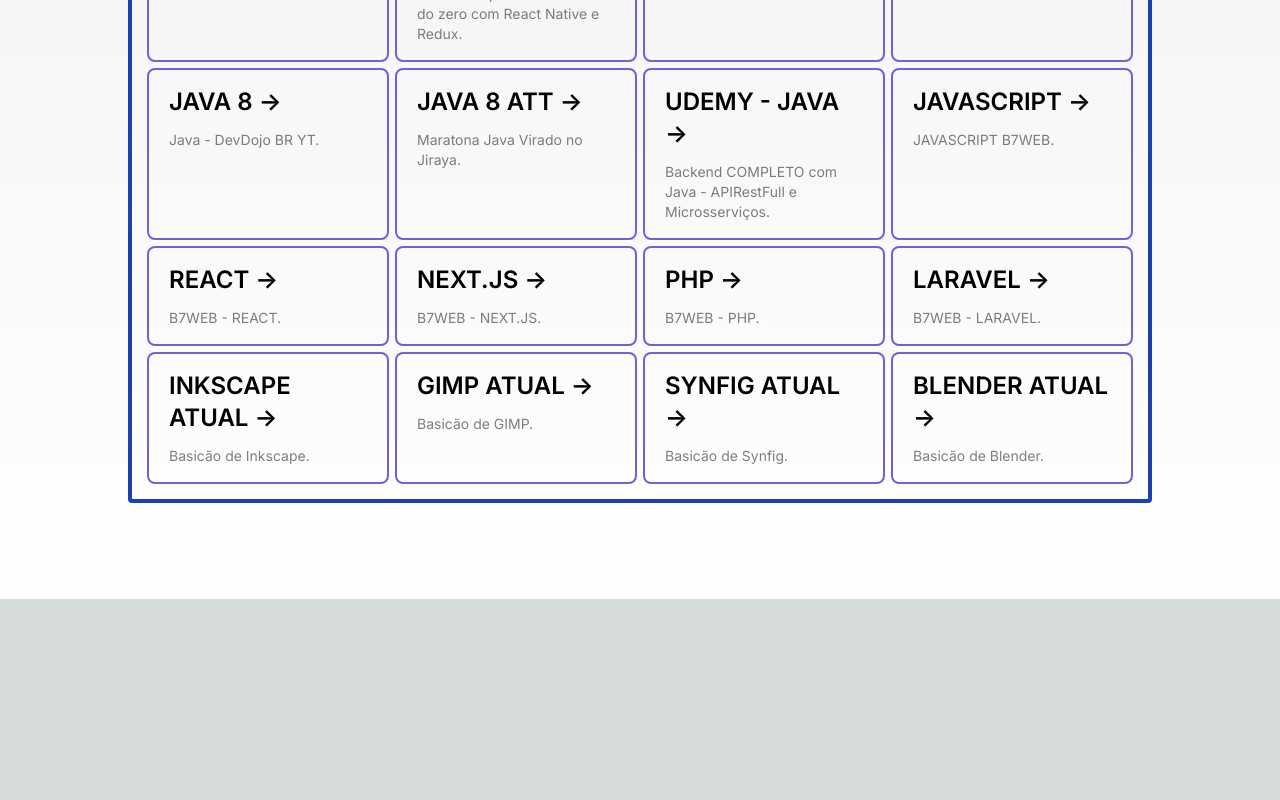
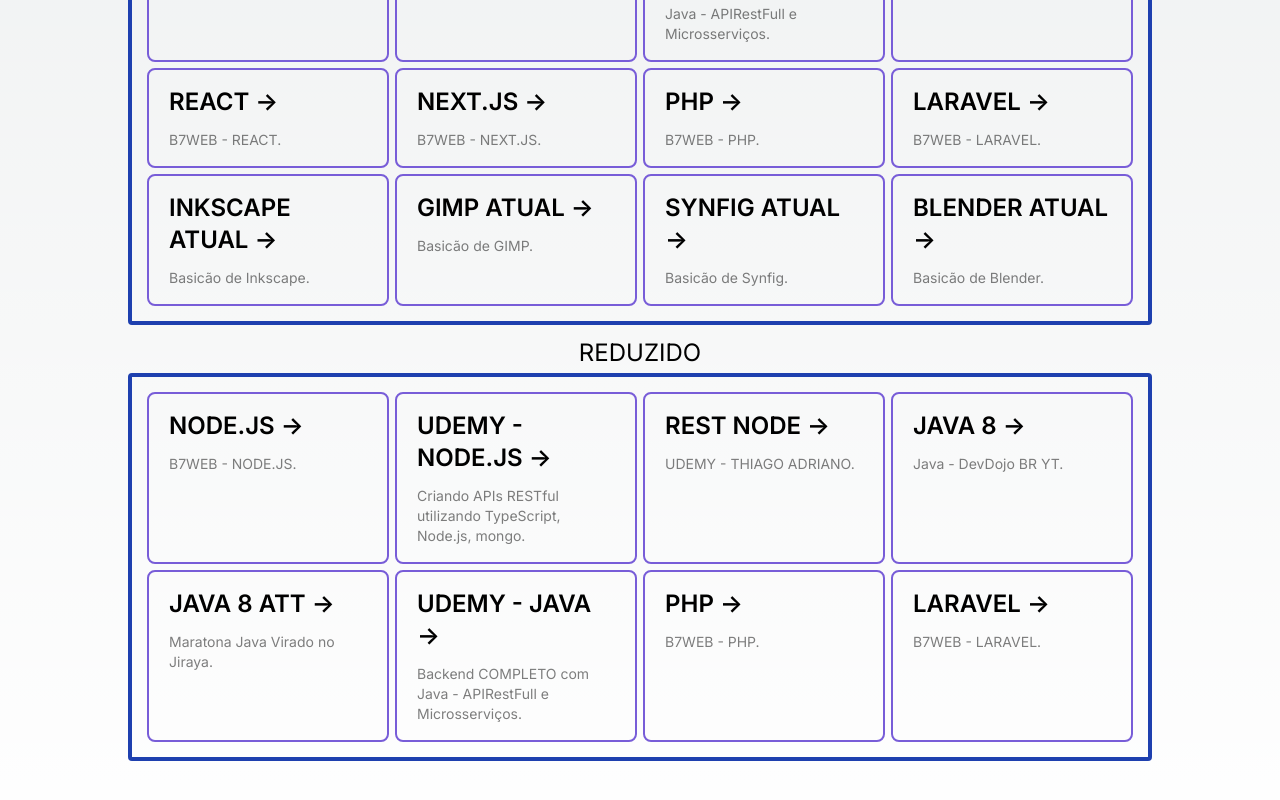
Before and after one commit to GamerCleanVic/design-dev, a Next.js app: page / in a window 1280 px wide. Shown: the part 1869-2669 px from the top of the page. Before the commit the page ends 2468 px from the top, so only its background shows below. Built offline with nearby package versions, Linux system fonts and the light colour scheme.

Commit message:
reduzido

```diff
--- a/src/app/page.tsx
+++ b/src/app/page.tsx
@@ -378,23 +378,6 @@
         </a>
 
         <a
-          href="https://www.udemy.com/course-dashboard-redirect/?course_id=2060799"
-          className="group rounded-lg border border-transparent px-5 py-4 transition-colors hover:border-gray-300 hover:bg-gray-100 hover:dark:border-neutral-700 hover:dark:bg-neutral-800/30 card-buttom"
-          target="_blank"
-          rel="noopener noreferrer"
-        >
-          <h2 className="mb-3 text-2xl font-semibold">
-            REST NODE{" "}
-            <span className="inline-block transition-transform group-hover:translate-x-1 motion-reduce:transform-none">
-              -&gt;
-            </span>
-          </h2>
-          <p className="m-0 max-w-[30ch] text-sm opacity-50">
-          UDEMY - THIAGO ADRIANO.
-          </p>
-        </a>
-
-        <a
           href="https://www.youtube.com/playlist?list=PLe3LRfCs4go-mkvHRMSXEOG-HDbzesyaP"
           className="group rounded-lg border border-transparent px-5 py-4 transition-colors hover:border-gray-300 hover:bg-gray-100 hover:dark:border-neutral-700 hover:dark:bg-neutral-800/30 card-buttom"
           target="_blank"
@@ -493,40 +476,6 @@
           </h2>
           <p className="m-0 max-w-[30ch] text-sm opacity-50">
           Vue JS 3 Completo com Composition API, Vuex & Vue Router.
-          </p>
-        </a>
-
-        <a
-          href="https://alunos.b7web.com.br/curso/node"
-          className="group rounded-lg border border-transparent px-5 py-4 transition-colors hover:border-gray-300 hover:bg-gray-100 hover:dark:border-neutral-700 hover:dark:bg-neutral-800/30 card-buttom"
-          target="_blank"
-          rel="noopener noreferrer"
-        >
-          <h2 className="mb-3 text-2xl font-semibold">
-            NODE.JS{" "}
-            <span className="inline-block transition-transform group-hover:translate-x-1 motion-reduce:transform-none">
-              -&gt;
-            </span>
-          </h2>
-          <p className="m-0 max-w-[30ch] text-sm opacity-50">
-          B7WEB - NODE.JS.
-          </p>
-        </a>
-
-        <a
-          href="https://www.udemy.com/course-dashboard-redirect/?course_id=2060799"
-          className="group rounded-lg border border-transparent px-5 py-4 transition-colors hover:border-gray-300 hover:bg-gray-100 hover:dark:border-neutral-700 hover:dark:bg-neutral-800/30 card-buttom"
-          target="_blank"
-          rel="noopener noreferrer"
-        >
-          <h2 className="mb-3 text-2xl font-semibold">
-            UDEMY - NODE.JS{" "}
-            <span className="inline-block transition-transform group-hover:translate-x-1 motion-reduce:transform-none">
-              -&gt;
-            </span>
-          </h2>
-          <p className="m-0 max-w-[30ch] text-sm opacity-50">
-          Criando APIs RESTful utilizando TypeScript, Node.js, mongo.
           </p>
         </a>
 
@@ -825,6 +774,145 @@
 
         </div>
 
+      <div className="text-2xl mt-3">REDUZIDO</div>
+      <div className="mb-32 grid text-center lg:mb-0 lg:w-full lg:max-w-5xl lg:grid-cols-4 lg:text-left border-solid border-4 border-blue-800 rounded hover:border-pink-700 duration-700 p-3 mt-1">
+        <a
+          href="https://alunos.b7web.com.br/curso/node"
+          className="group rounded-lg border border-transparent px-5 py-4 transition-colors hover:border-gray-300 hover:bg-gray-100 hover:dark:border-neutral-700 hover:dark:bg-neutral-800/30 card-buttom"
+          target="_blank"
+          rel="noopener noreferrer"
+        >
+          <h2 className="mb-3 text-2xl font-semibold">
+            NODE.JS{" "}
+            <span className="inline-block transition-transform group-hover:translate-x-1 motion-reduce:transform-none">
+              -&gt;
+            </span>
+          </h2>
+          <p className="m-0 max-w-[30ch] text-sm opacity-50">
+          B7WEB - NODE.JS.
+          </p>
+        </a>
+
+        <a
+          href="https://www.udemy.com/course-dashboard-redirect/?course_id=2060799"
+          className="group rounded-lg border border-transparent px-5 py-4 transition-colors hover:border-gray-300 hover:bg-gray-100 hover:dark:border-neutral-700 hover:dark:bg-neutral-800/30 card-buttom"
+          target="_blank"
+          rel="noopener noreferrer"
+        >
+          <h2 className="mb-3 text-2xl font-semibold">
+            UDEMY - NODE.JS{" "}
+            <span className="inline-block transition-transform group-hover:translate-x-1 motion-reduce:transform-none">
+              -&gt;
+            </span>
+          </h2>
+          <p className="m-0 max-w-[30ch] text-sm opacity-50">
+          Criando APIs RESTful utilizando TypeScript, Node.js, mongo.
+          </p>
+        </a>
+
+        <a
+          href="https://www.udemy.com/course-dashboard-redirect/?course_id=2060799"
+          className="group rounded-lg border border-transparent px-5 py-4 transition-colors hover:border-gray-300 hover:bg-gray-100 hover:dark:border-neutral-700 hover:dark:bg-neutral-800/30 card-buttom"
+          target="_blank"
+          rel="noopener noreferrer"
+        >
+          <h2 className="mb-3 text-2xl font-semibold">
+            REST NODE{" "}
+            <span className="inline-block transition-transform group-hover:translate-x-1 motion-reduce:transform-none">
+              -&gt;
+            </span>
+          </h2>
+          <p className="m-0 max-w-[30ch] text-sm opacity-50">
+          UDEMY - THIAGO ADRIANO.
+          </p>
+        </a>
+
+        <a
+            href="https://www.youtube.com/playlist?list=PL62G310vn6nHrMr1tFLNOYP_c73m6nAzL"
+            className="group rounded-lg border border-transparent px-5 py-4 transition-colors hover:border-gray-300 hover:bg-gray-100 hover:dark:border-neutral-700 hover:dark:bg-neutral-800/30 card-buttom"
+            target="_blank"
+            rel="noopener noreferrer"
+          >
+            <h2 className="mb-3 text-2xl font-semibold">
+            JAVA 8{" "}
+              <span className="inline-block transition-transform group-hover:translate-x-1 motion-reduce:transform-none">
+                -&gt;
+              </span>
+            </h2>
+            <p className="m-0 max-w-[30ch] text-sm opacity-50">
+            Java - DevDojo BR YT.
+            </p>
+          </a>
+
+          <a
+            href="https://www.youtube.com/playlist?list=PL62G310vn6nFIsOCC0H-C2infYgwm8SWW"
+            className="group rounded-lg border border-transparent px-5 py-4 transition-colors hover:border-gray-300 hover:bg-gray-100 hover:dark:border-neutral-700 hover:dark:bg-neutral-800/30 card-buttom"
+            target="_blank"
+            rel="noopener noreferrer"
+          >
+            <h2 className="mb-3 text-2xl font-semibold">
+            JAVA 8 ATT{" "}
+              <span className="inline-block transition-transform group-hover:translate-x-1 motion-reduce:transform-none">
+                -&gt;
+              </span>
+            </h2>
+            <p className="m-0 max-w-[30ch] text-sm opacity-50">
+            Maratona Java Virado no Jiraya.
+            </p>
+          </a>
+
+          <a
+            href="https://www.udemy.com/course-dashboard-redirect/?course_id=4312408"
+            className="group rounded-lg border border-transparent px-5 py-4 transition-colors hover:border-gray-300 hover:bg-gray-100 hover:dark:border-neutral-700 hover:dark:bg-neutral-800/30 card-buttom"
+            target="_blank"
+            rel="noopener noreferrer"
+          >
+            <h2 className="mb-3 text-2xl font-semibold">
+            UDEMY - JAVA{" "}
+              <span className="inline-block transition-transform group-hover:translate-x-1 motion-reduce:transform-none">
+                -&gt;
+              </span>
+            </h2>
+            <p className="m-0 max-w-[30ch] text-sm opacity-50">
+              Backend COMPLETO com Java - APIRestFull e Microsserviços.
+            </p>
+          </a>
+
+          <a
+          href="https://alunos.b7web.com.br/curso/php"
+          className="group rounded-lg border border-transparent px-5 py-4 transition-colors hover:border-gray-300 hover:bg-gray-100 hover:dark:border-neutral-700 hover:dark:bg-neutral-800/30 card-buttom"
+          target="_blank"
+          rel="noopener noreferrer"
+        >
+          <h2 className="mb-3 text-2xl font-semibold">
+            PHP{" "}
+            <span className="inline-block transition-transform group-hover:translate-x-1 motion-reduce:transform-none">
+              -&gt;
+            </span>
+          </h2>
+          <p className="m-0 max-w-[30ch] text-sm opacity-50">
+            B7WEB - PHP.
+          </p>
+        </a>
+
+        <a
+          href="https://alunos.b7web.com.br/curso/laravel"
+          className="group rounded-lg border border-transparent px-5 py-4 transition-colors hover:border-gray-300 hover:bg-gray-100 hover:dark:border-neutral-700 hover:dark:bg-neutral-800/30 border card-buttom"
+          target="_blank"
+          rel="noopener noreferrer"
+        >
+          <h2 className="mb-3 text-2xl font-semibold">
+            LARAVEL{" "}
+            <span className="inline-block transition-transform group-hover:translate-x-1 motion-reduce:transform-none">
+              -&gt;
+            </span>
+          </h2>
+          <p className="m-0 max-w-[30ch] text-sm opacity-50">
+            B7WEB - LARAVEL.
+          </p>
+        </a>
+      </div>
+
     </main>
   );
 }
```
